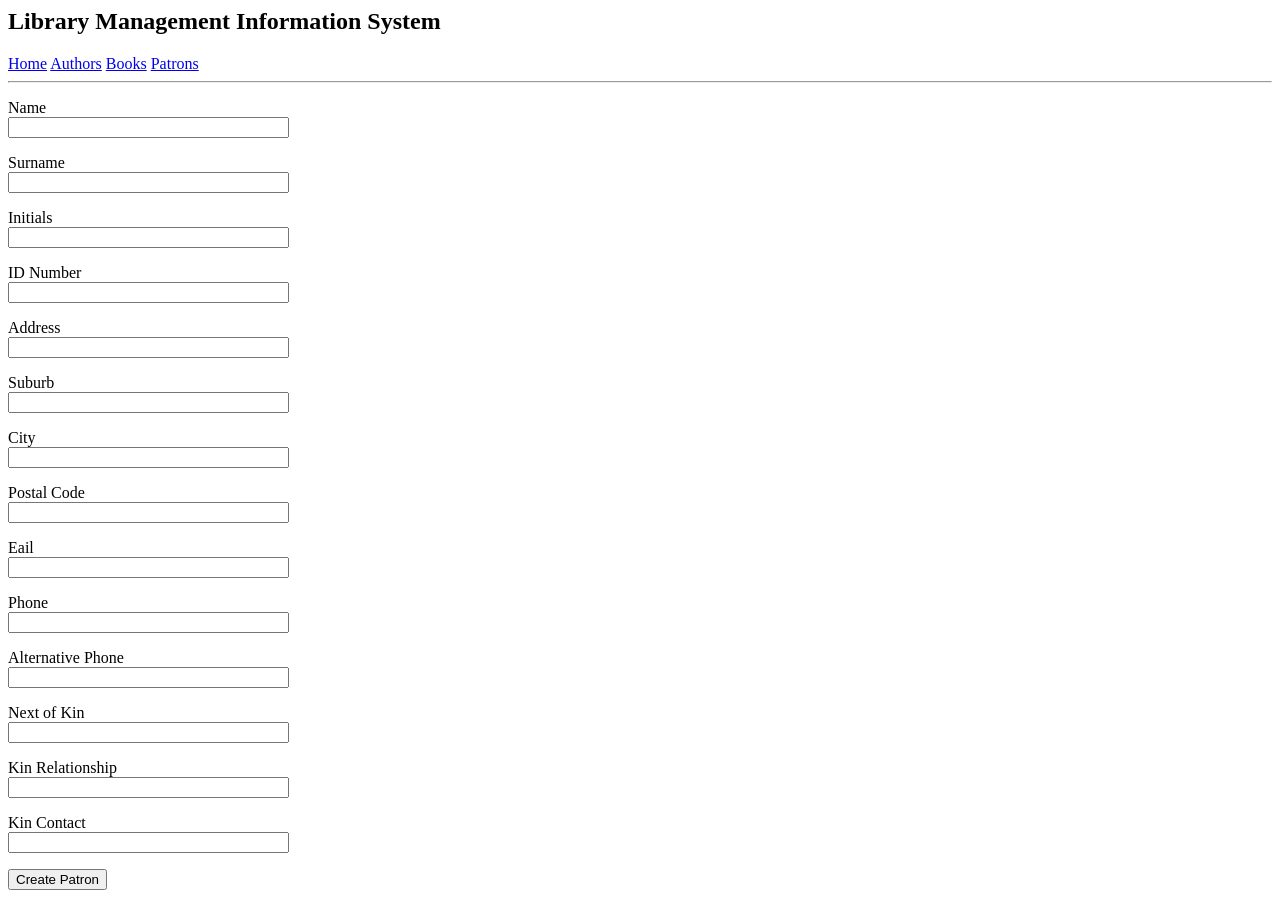
After one commit to coertquinton/library_mis, a Flask app: page /create_patron in a window 1280 px wide. The commit adds this page. Run offline with Flask 2, Linux system fonts and the light colour scheme.

Commit message:
Add library users to the application

```diff
--- a/app/forms.py
+++ b/app/forms.py
@@ -1,7 +1,7 @@
 from flask_wtf import FlaskForm
 from wtforms import StringField, SelectField, SubmitField, HiddenField
 from wtforms.fields.html5 import DateField
-from wtforms.validators import DataRequired
+from wtforms.validators import DataRequired, Email, NumberRange
 
 class CreateAuthorForm(FlaskForm):
     name = StringField('Name', validators=[DataRequired()])
@@ -21,3 +21,20 @@ class CreateCopy(FlaskForm):
     library_serial_number = StringField('Library Serial Number', validators=[DataRequired()])
     date_acquired = DateField('DatePicker', format='%Y-%m-%d')
     submit = SubmitField('Create Copy')
+
+class CreatePatronForm(FlaskForm):
+    name = StringField('Name', validators=[DataRequired()])
+    surname = StringField('Surname', validators=[DataRequired()])
+    initials = StringField('Initials', validators=[DataRequired()])
+    id_number = StringField('ID Number', validators=[DataRequired()])
+    address = StringField('Address', validators=[DataRequired()])
+    suburb = StringField('Suburb')
+    city = StringField('City', validators=[DataRequired()])
+    postal_code = StringField('Postal Code')
+    email = StringField('Eail', validators=[Email()])
+    phone = StringField('Phone', validators=[DataRequired()])
+    alternative_phone = StringField('Alternative Phone')
+    next_of_kin = StringField('Next of Kin', validators=[DataRequired()])
+    next_of_kin_relation = StringField('Kin Relationship', validators=[DataRequired()])
+    next_of_kin_contact = StringField('Kin Contact', validators=[DataRequired()])
+    submit = SubmitField('Create Patron')
--- a/app/routes.py
+++ b/app/routes.py
@@ -1,8 +1,10 @@
 from flask import render_template, flash, redirect, url_for
 
-from app.models import Author, Book, Copy
-from app.forms import CreateAuthorForm, CreateBookForm, CreateCopy
-from app.display_items import AuthorTable, BookTable, CopiesTable
+from app.models import Author, Book, Copy, Patron
+from app.forms import CreateAuthorForm, CreateBookForm, CreateCopy, \
+    CreatePatronForm
+from app.display_items import AuthorTable, BookTable, CopiesTable, \
+    PatronsTable
 
 from app import app, db
 
@@ -140,3 +142,65 @@ def create_copy(id=None):
         return render_template('create_copy.html', form=form)
 
     return redirect('/books')
+
+
+@app.route('/patrons')
+def patrons():
+    patrons = Patron.query.order_by('surname')
+
+    table = PatronsTable(patrons)
+    return render_template('patrons.html', title='Patrons', table=table)
+
+
+@app.route('/create_patron', methods=['GET', 'POST'])
+def create_patron(id=None):
+    form = CreatePatronForm()
+    if form.validate_on_submit():
+        patron = Patron(name=form.name.data, surname=form.surname.data,
+            initials=form.initials.data, id_number=form.id_number.data,
+            address=form.address.data, suburb=form.suburb.data, city=form.city.data,
+            postal_code=form.postal_code.data, email=form.email.data,
+            phone=form.phone.data, alternative_phone=form.alternative_phone.data,
+            next_of_kin=form.next_of_kin.data, next_of_kin_relation=form.next_of_kin_relation.data,
+            next_of_kin_contact=form.next_of_kin_contact.data)
+
+        db.session.add(patron)
+        db.session.commit()
+        flash('Created patron {} {}...'.format(form.name.data, form.surname.data))
+
+        return redirect('/patrons')
+
+    return render_template('create_patron.html', form=form)
+
+
+@app.route('/edit_patron/<id>', methods=['GET', 'POST'])
+def edit_patron(id=None):
+    form = CreatePatronForm()
+    if form.validate_on_submit():
+        if id:
+            patrons = Patron.query.filter_by(id=id)
+            if patrons:
+                patron = patrons[0]
+                patron.name = form.name.data
+                patron.surname = form.surname.data
+                patron.initials=form.initials.data
+                patron.id_number=form.id_number.data
+                patron.address=form.address.data
+                patron.suburb=form.suburb.data
+                patron.city=form.city.data,
+                patron.postal_code=form.postal_code.data
+                patron.email=form.email.data
+                patron.phone=form.phone.data
+                patron.alternative_phone=form.alternative_phone.data
+                patron.next_of_kin=form.next_of_kin.data
+                patron.next_of_kin_relation=form.next_of_kin_relation.data
+                patron.next_of_kin_contact=form.next_of_kin_contact.data
+                db.session.commit()
+        flash('Patron details updated')
+        return redirect('/patrons')
+
+    if id:
+        patrons = Patron.query.filter_by(id=id)
+        if patrons:
+            form = CreatePatronForm(obj=patrons[0])
+    return render_template('edit_patron.html', form=form)
--- a/app/templates/base.html
+++ b/app/templates/base.html
@@ -1,13 +1,16 @@
 <html>
     <head>
-        <title>Book MIS</title>
+        <title>Library Management Information System</title>
     </head>
     <body>
         <div>
-            Book MIS:
+            <h2>Library Management Information System</h2>
+        </div>
+        <div>
             <a href="/index">Home</a>
             <a href="/authors">Authors</a>
             <a href="/books">Books</a>
+            <a href="/patrons">Patrons</a>
         </div>
         <hr>
         {% block content %}{% endblock %}
--- /dev/null
+++ b/app/templates/create_patron.html
@@ -0,0 +1,69 @@
+{% extends "base.html" %}
+
+{% block content %}
+    <form action="" method="post">
+        {{ form.hidden_tag() }}
+        <p>
+            {{ form.name.label }}<br>
+            {{ form.name(size=32) }}
+        </p>
+        <p>
+            {{ form.surname.label }}<br>
+            {{ form.surname(size=32) }}
+        </p>
+        <p>
+            {{ form.initials.label }}<br>
+            {{ form.initials(size=32) }}
+        </p>
+        <p>
+            {{ form.id_number.label }}<br>
+            {{ form.id_number(size=32) }}
+        </p>
+        <p>
+            {{ form.address.label }}<br>
+            {{ form.address(size=32) }}
+        </p>
+        <p>
+            {{ form.suburb.label }}<br>
+            {{ form.suburb(size=32) }}
+        </p>
+        <p>
+            {{ form.city.label }}<br>
+            {{ form.city(size=32) }}
+        </p>
+        <p>
+            {{ form.postal_code.label }}<br>
+            {{ form.postal_code(size=32) }}
+        </p>
+        <p>
+            {{ form.email.label }}<br>
+            {{ form.email(size=32) }}
+        </p>
+        <p>
+            {{ form.phone.label }}<br>
+            {{ form.phone(size=32) }}
+        </p>
+        <p>
+            {{ form.alternative_phone.label }}<br>
+            {{ form.alternative_phone(size=32) }}
+        </p>
+        <p>
+            {{ form.next_of_kin.label }}<br>
+            {{ form.next_of_kin(size=32) }}
+        </p>
+        <p>
+            {{ form.next_of_kin_relation.label }}<br>
+            {{ form.next_of_kin_relation(size=32) }}
+        </p>
+        <p>
+            {{ form.next_of_kin_contact.label }}<br>
+            {{ form.next_of_kin_contact(size=32) }}
+        </p>
+{#        <p>#}
+{#            {{ form..label }}<br>#}
+{#            {{ form.(size=32) }}#}
+{#        </p>#}
+
+        <p>{{ form.submit() }}</p>
+    </form>
+{% endblock %}
```
Also changed, not shown: app/display_items.py (+11 -3 lines), app/models.py (+25 -0 lines), app/templates/edit_patron.html (added, +64 -0 lines), app/templates/patrons.html (added, +9 -0 lines), migrations/versions/12395e11b0b8_change_patrons_to_patron.py (added, +80 -0 lines), migrations/versions/4068f2448893_change_user_to_patron.py (added, +80 -0 lines), migrations/versions/7cdcdc013b46_set_constraints_on_patrons.py (added, +52 -0 lines), migrations/versions/d259a9b36d3a_patron_table_add_created_and_modified.py (added, +30 -0 lines), migrations/versions/f069cedd01f4_add_created_and_modified_to_all_tables.py (added, +38 -0 lines), migrations/versions/fafd83ac74de_library_user_table.py (added, +53 -0 lines).
